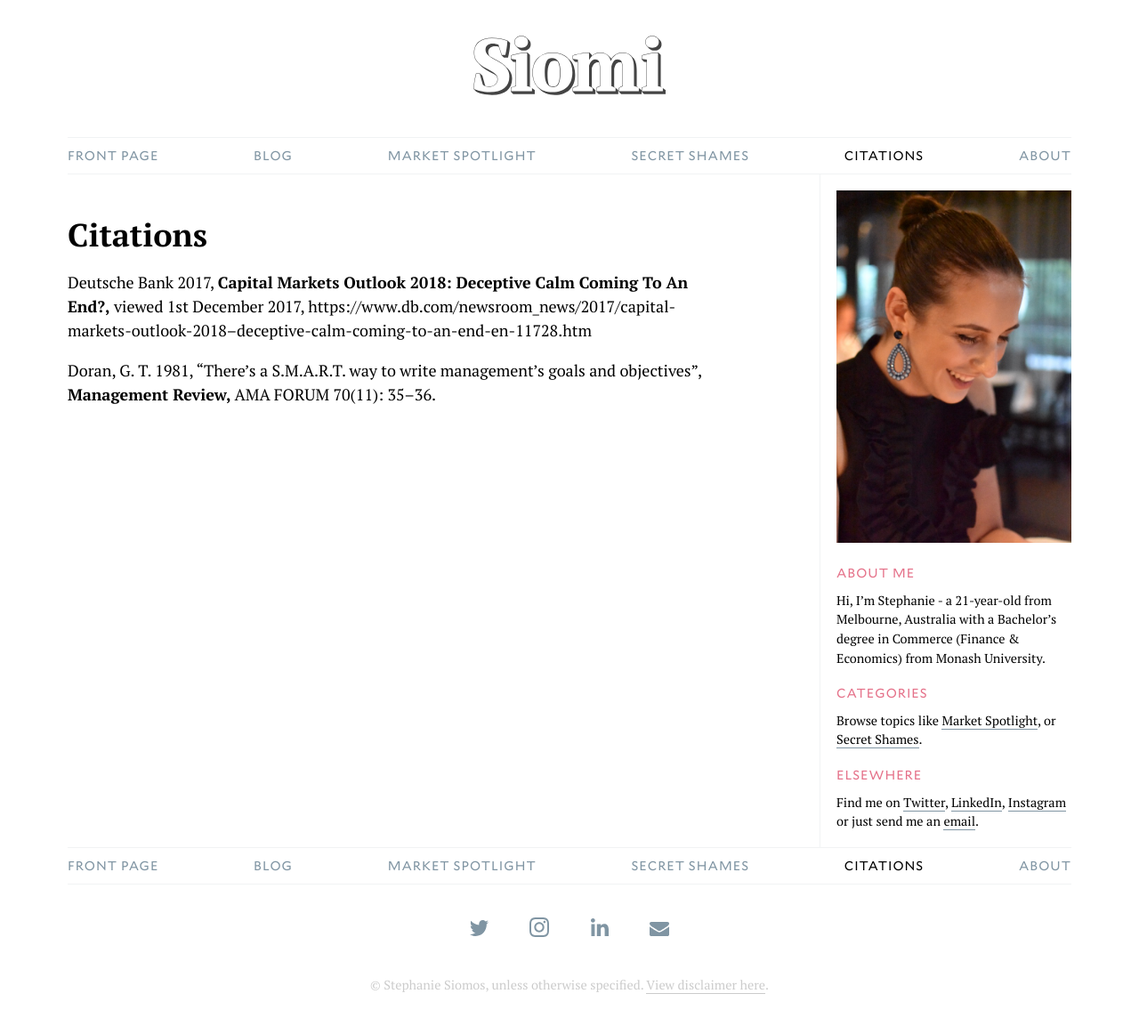
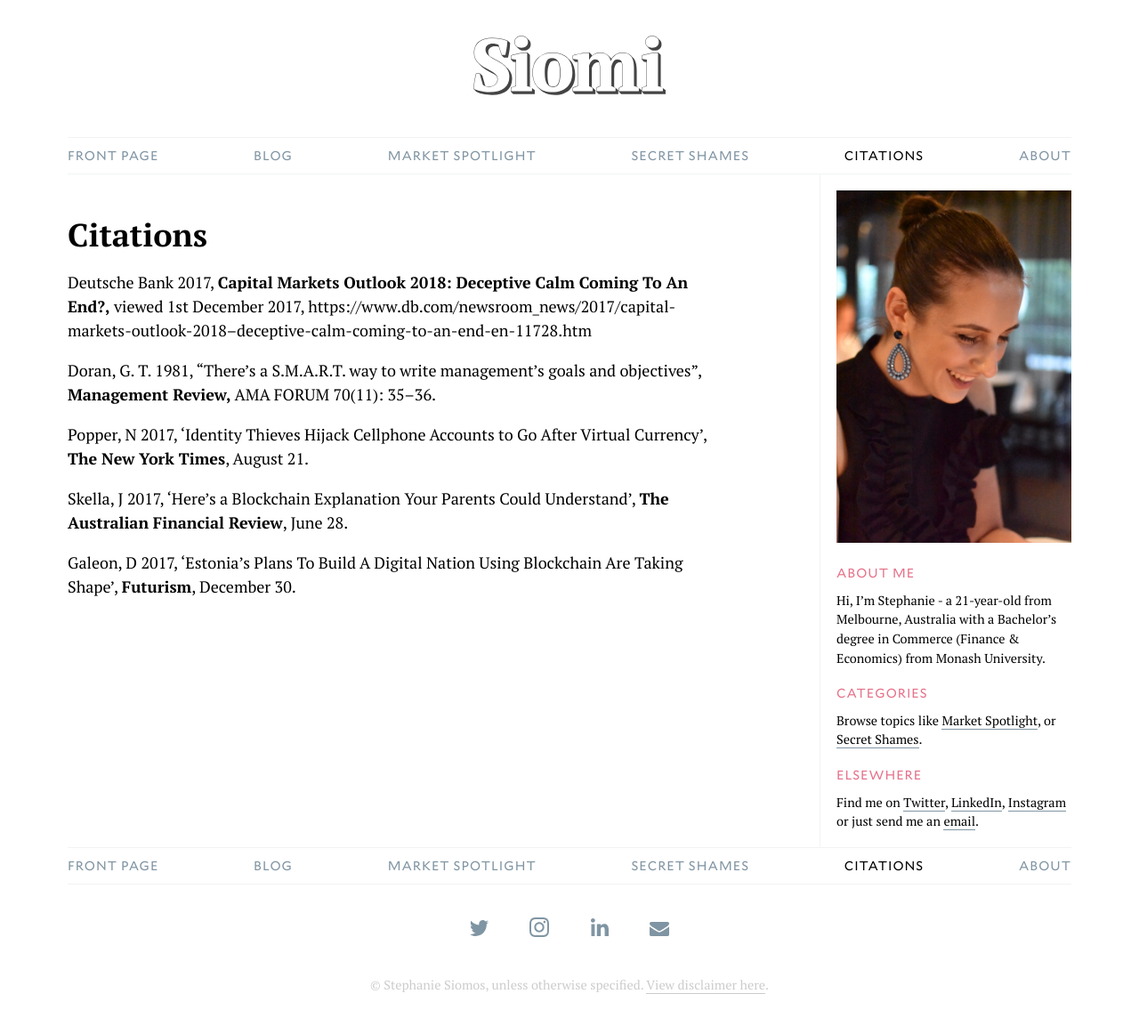
Before and after one commit to cjmlgrto/siomi.net, a Jekyll site: the page built from citations.markdown, in a window 1280 px wide. Shown: the whole page at 89% size. Built offline with Jekyll 4.4.1, drawn with Linux system fonts in a browser that asks for light colours.

Commit message:
Updated Citations

```diff
--- a/citations.markdown
+++ b/citations.markdown
@@ -7,3 +7,9 @@ layout: default
 Deutsche Bank 2017, **Capital Markets Outlook 2018: Deceptive Calm Coming To An End?,** viewed 1st December 2017, https://www.db.com/newsroom_news/2017/capital-markets-outlook-2018–deceptive-calm-coming-to-an-end-en-11728.htm
 
 Doran, G. T. 1981, "There's a S.M.A.R.T. way to write management's goals and objectives", **Management Review,** AMA FORUM 70(11): 35–36.
+
+Popper, N 2017, 'Identity Thieves Hijack Cellphone Accounts to Go After Virtual Currency', **The New York Times**, August 21.
+
+Skella, J 2017, 'Here's a Blockchain Explanation Your Parents Could Understand', **The Australian Financial Review**, June 28.
+
+Galeon, D 2017, 'Estonia's Plans To Build A Digital Nation Using Blockchain Are Taking Shape', **Futurism**, December 30.
```
